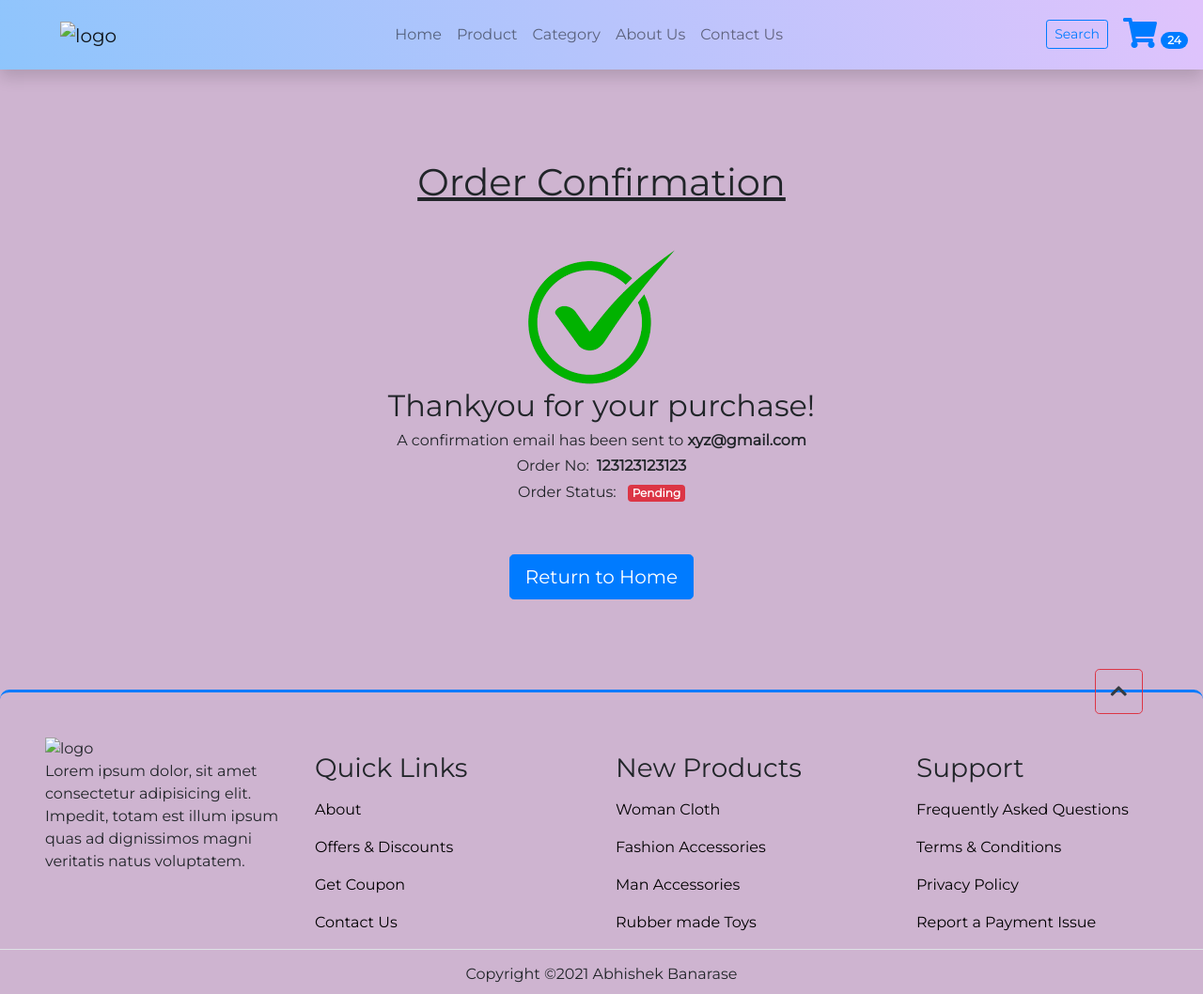
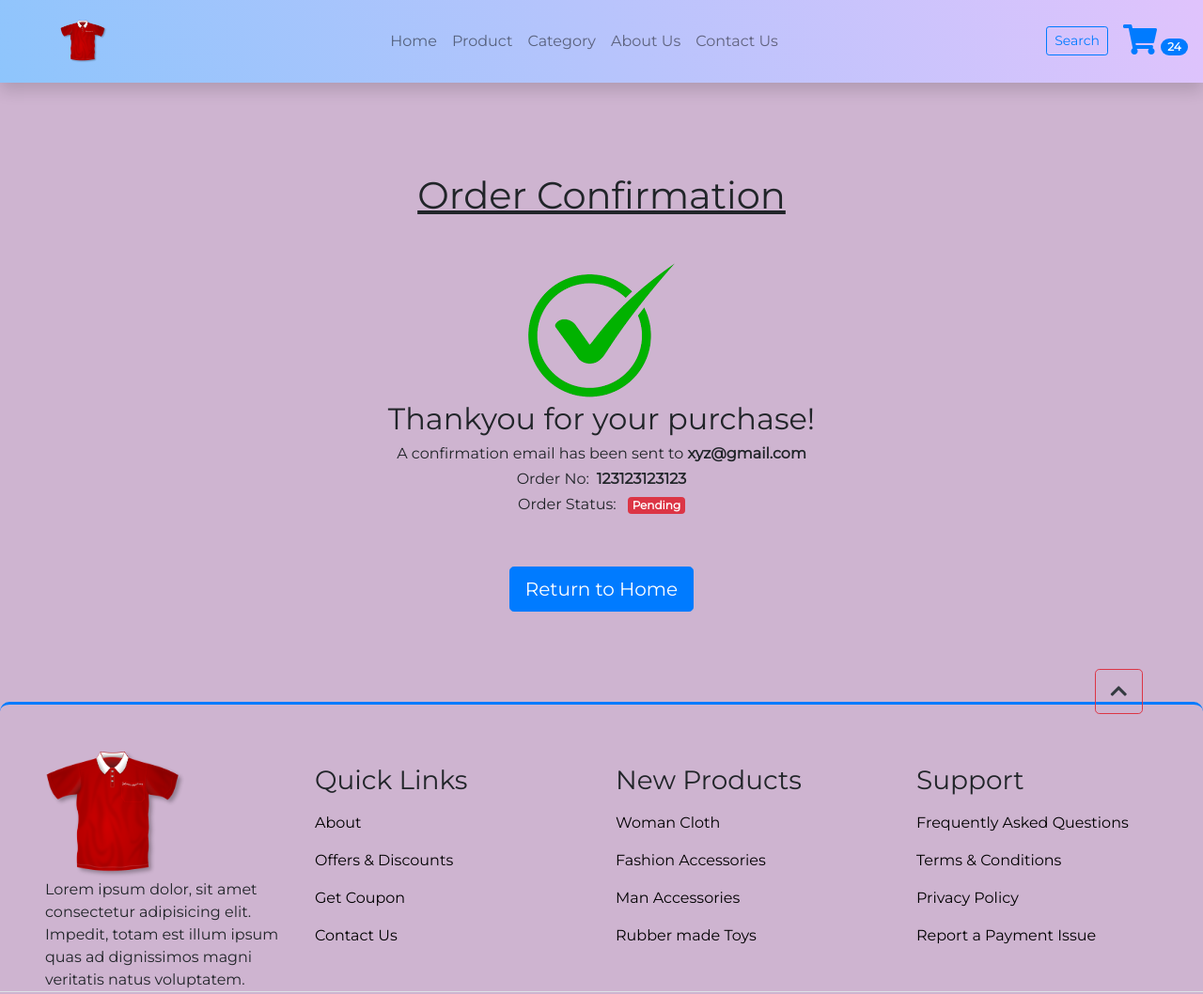
Before and after one commit to OMGUPTA21/Project21, a plain HTML site: page order_confirmation.html in a window 1280 px wide. Shown: the top 1058 px of the page at 94% size. Drawn offline with nearby package versions, Linux system fonts and the light colour scheme; files that its build step writes are made by us from their sources; files whose address does not match are found by name.

Commit message:
Update order_confirmation.html

```diff
--- a/order_confirmation.html
+++ b/order_confirmation.html
@@ -28,7 +28,7 @@
             <nav class="navbar navbar-expand-lg navbar-light  py-3  "  style="background-color: #8EC5FC;
     background-image: linear-gradient(62deg, #8EC5FC 0%, #E0C3FC 100%);">
                 <a class="navbar-brand pl-5" href="javascript:;">
-                     <img src="/images/new23.png" class="img img-fluid" width="50px" alt="logo">
+                     <img src="new23.png" class="img img-fluid" width="50px" alt="logo">
                 </a>
                 <button class="navbar-toggler" type="button" data-toggle="collapse"
                     data-target="#navbarSupportedContent" aria-controls="navbarSupportedContent" aria-expanded="false"
@@ -122,7 +122,7 @@
                 <div class="row">
                     <div class="col-md-3 col-6 pl-5">
                         <div class="footer_title">
-                             <img src="/images/new23.png" class="img img-fluid" width="150px" alt="logo">
+                             <img src="new23.png" class="img img-fluid" width="150px" alt="logo">
                         </div>
                         <div>
                             Lorem ipsum dolor, sit amet consectetur adipisicing elit. Impedit, totam est illum ipsum
```
